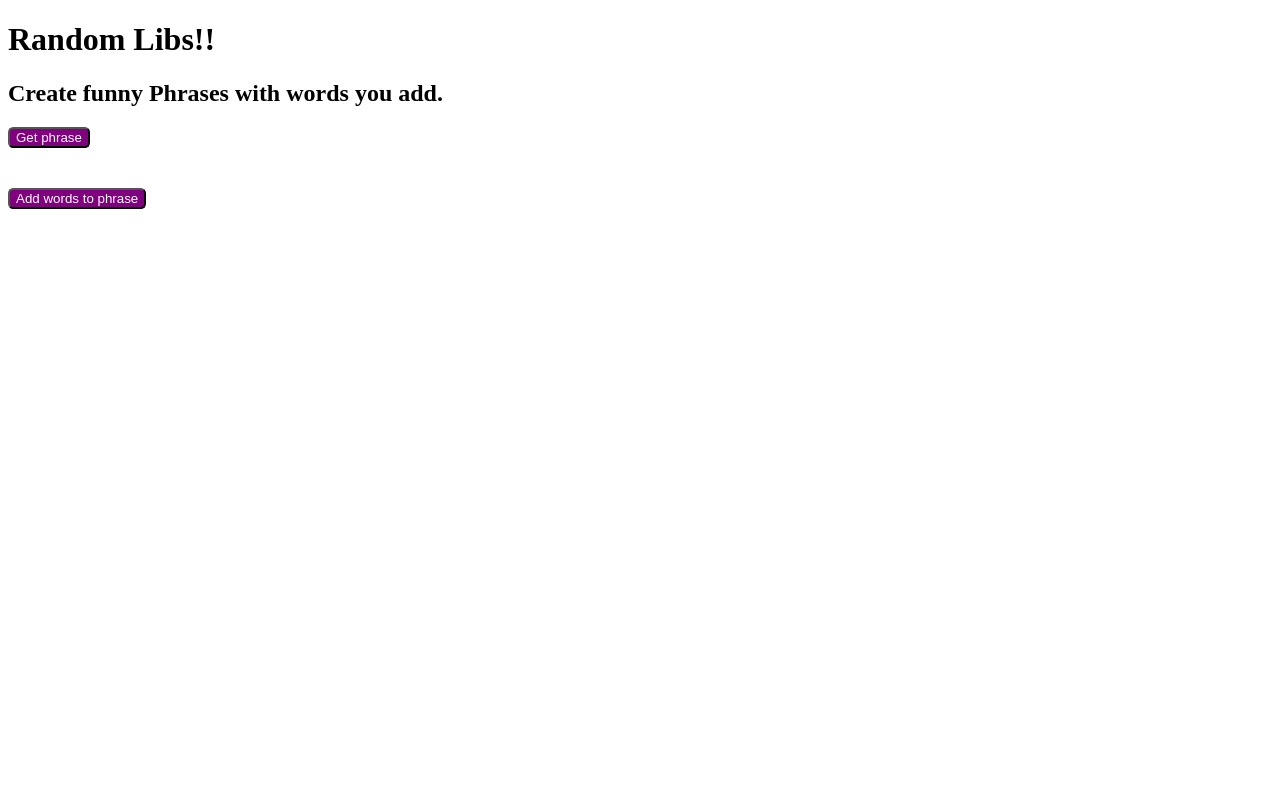
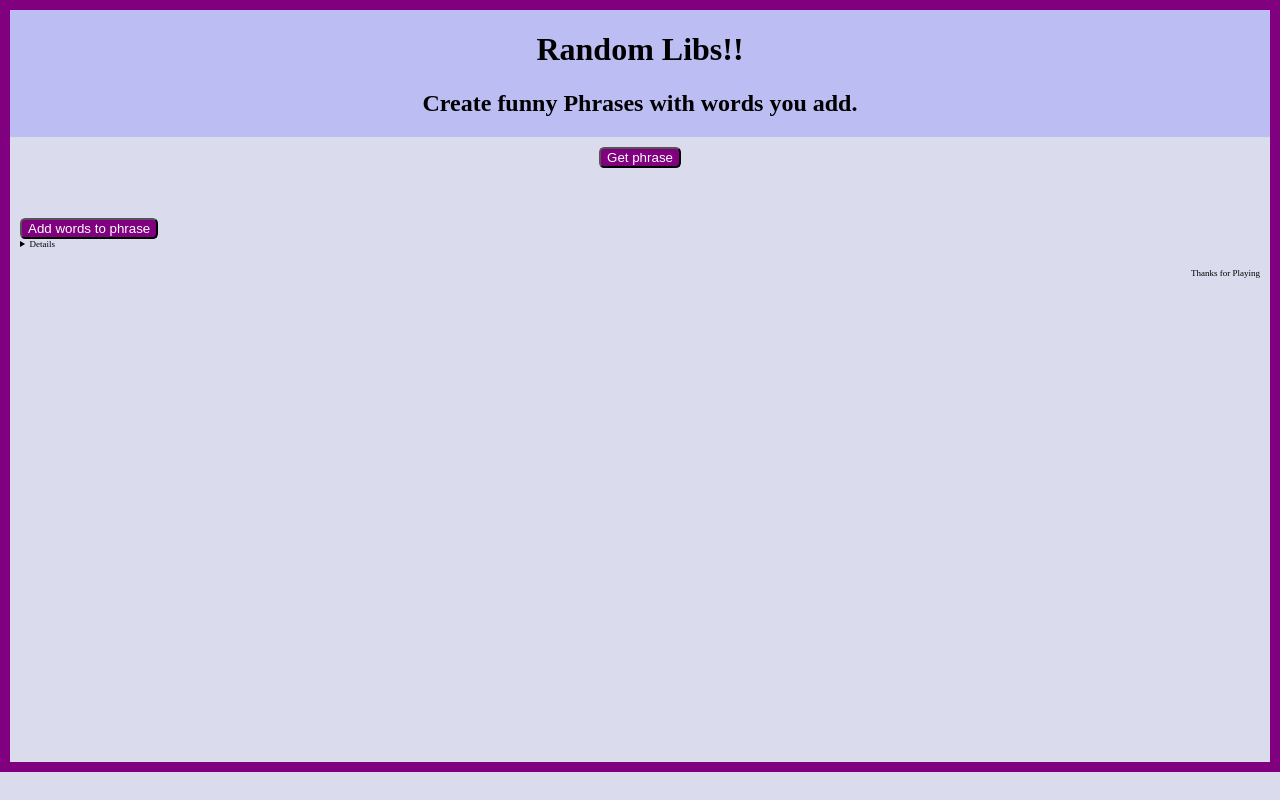
Before and after one commit to McKenzie-Allen/foundations-Capstone-mad-lib, a website: page client/index.html in a window 1280 px wide. Drawn offline with nearby package versions, Linux system fonts and the light colour scheme.

Commit message:
working on getting the styling in and the semantic tags

```diff
--- a/client/index.css
+++ b/client/index.css
@@ -1,8 +1,11 @@
 #wordFormContain {
-    margin: auto;
     margin: 20px;
     display: flex;
     flex-direction: column;
+}
+
+#getButton {
+    margin-top: 10px;
 }
 
 .neededWords {
@@ -26,17 +29,22 @@ button {
     }
 }
 
+#submitContain {
+    padding: 10px;
+}
+
 .phraseCard {
     padding: 5px;
     margin: 20px;
     background-color: rgba(105, 46, 241, 0.075);
     text-align: center;
     border: 1px solid rgb(121, 46, 241);
+    width: auto;
 }
 
 .phraseCard>h2 {
     position: relative;
-    left: 40%;
+    left: 45%;
     font-size: small;
     font-style: italic;
     border: 2px solid black;
@@ -49,3 +57,55 @@ button {
     margin-bottom: 10px;
     font-size: smaller;
 }
+
+body {
+    border: 10px solid purple;
+    padding: 0;
+    margin: 0;
+    height: 100%;
+    background-color: rgb(218, 219, 236);
+    display: flex;
+    flex-direction: column;
+    min-height: 94vh;
+}
+
+#header {
+    background-color: rgb(187, 189, 243);
+    text-align: center;
+}
+
+aside {
+    width: 50%;
+    padding-left: 15px;
+    margin-left: 15px;
+    float: right;
+    font-style: italic;
+    background-color: lightgray;
+}
+
+main {
+    padding: 0;
+    margin: 0;
+    height: 100%;
+    background-color: rgb(218, 219, 236);
+    display: flex;
+    flex-direction: column;
+}
+
+#getDetails {
+    font-size: xx-small;
+    position: relative;
+    left: 45%;
+}
+
+details {
+    font-size: xx-small;
+}
+
+footer {
+    bottom: 20px;
+    display: flex;
+    justify-content: flex-end;
+    font-size: xx-small;
+    margin-right: 10px;
+}
--- a/client/index.html
+++ b/client/index.html
@@ -9,28 +9,42 @@
     <title>Random Libs</title>
     <link rel="stylesheet" href="index.css">
 </head>
-<header>
+
+
+<body>
+    <div id="header">
         <h1>Random Libs!!</h1>
         <h2>Create funny Phrases with words you add.</h2>
-</header>
+    </div>
+    <main>
+        <button id="getButton">Get phrase</button>
 
-<body>
-    <button id="getButton">Get phrase</button>
+
+
         <form id="wordFormContain">
 
+
         </form>
-    <div>
+
+
+        <div id="submitContain">
             <button id="wordSubmit" type="submit">Add words to phrase</button>
-
-    </div>
+            <details>This is to submit your words and see the phrases you have made so far</details>
             <aside>
                 <section id="phraseList"></section>
             </aside>
+
+        </div>
+
 
 
 
         <script src="https://unpkg.com/axios/dist/axios.min.js"></script>
         <script src="index.js"></script>
+    </main>
+    <footer>
+        <p>Thanks for Playing</p>
+    </footer>
 </body>
 
 </html>
```
Also changed, not shown: client/index.js (+8 -6 lines). Lines whose indentation alone changed are shown as unchanged.
